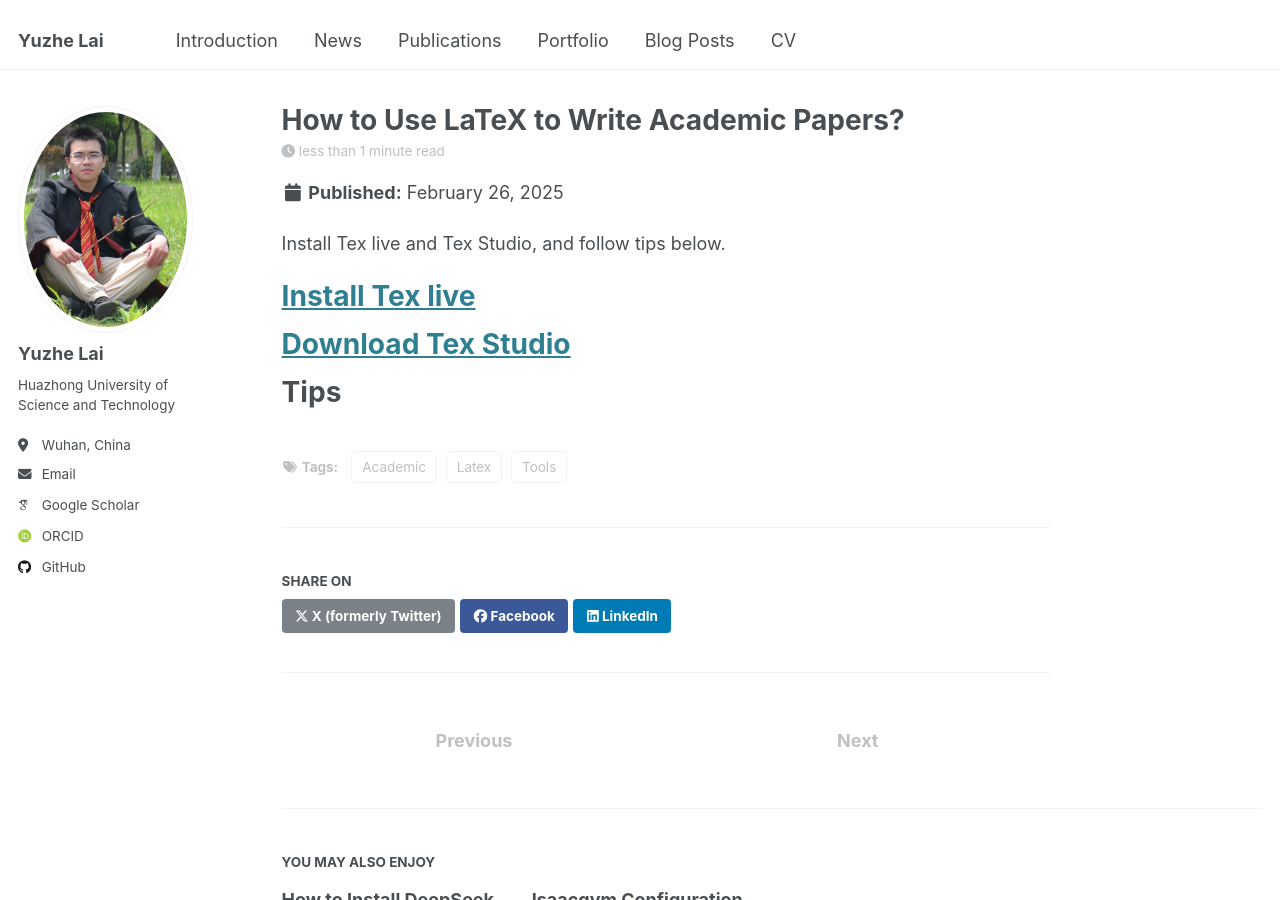
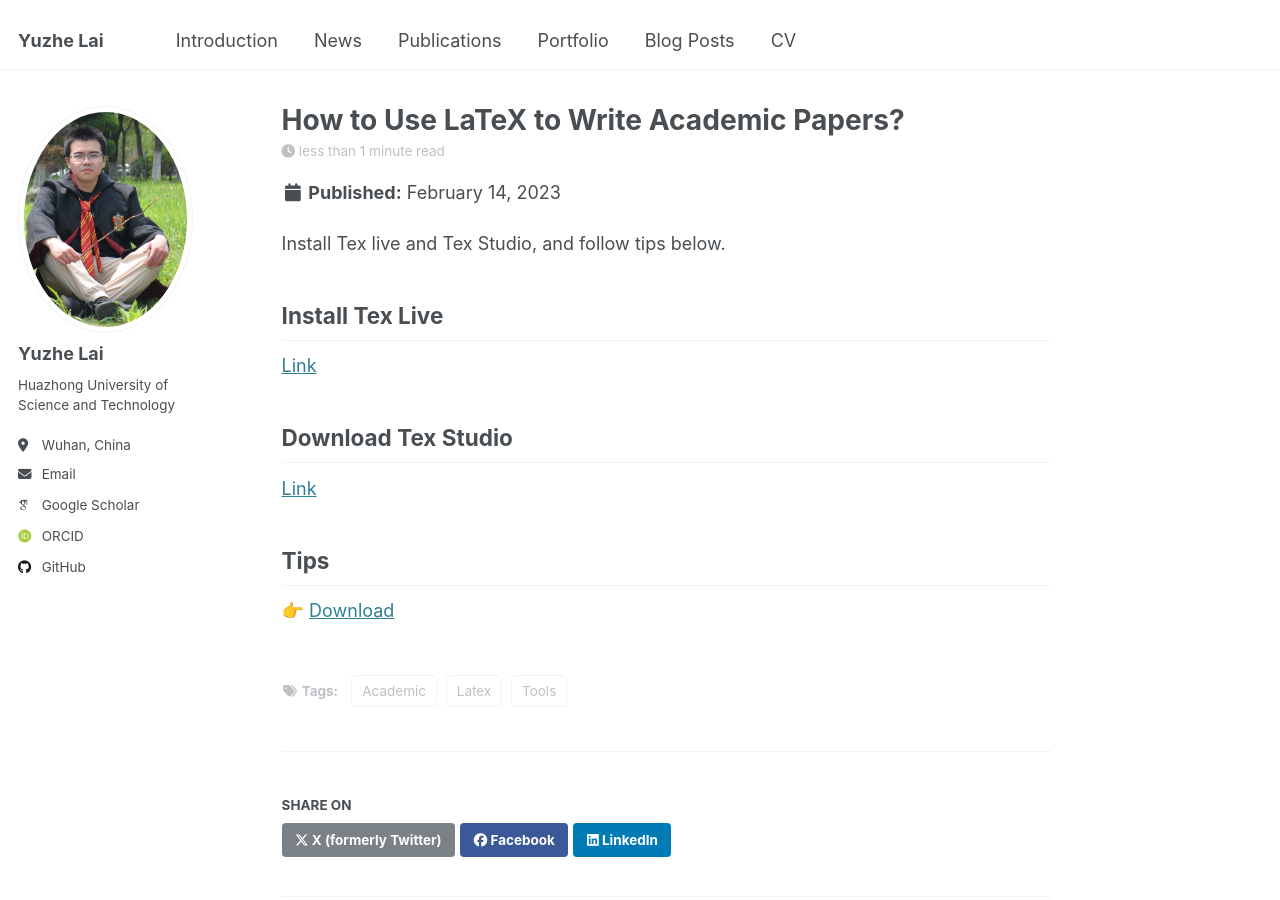
Before and after one commit to plague155/plague155.github.io, a Jekyll site: the page built from _posts/2011-08-14-blog-post-1.md, in a window 1280 px wide and 900 px high. Built offline with Jekyll 4.4.1, drawn with Linux system fonts in a browser that asks for light colours; some web fonts are replaced.

Commit message:
Update 2011-08-14-blog-post-1.md

```diff
--- a/_posts/2011-08-14-blog-post-1.md
+++ b/_posts/2011-08-14-blog-post-1.md
@@ -1,6 +1,6 @@
 ---
 title: 'How to Use LaTeX to Write Academic Papers?'
-date: 2025-02-26
+date: 2023-02-14
 permalink: /posts/2023/02/blog-post/
 tags:
   - Latex
@@ -11,8 +11,11 @@ tags:
 Install Tex live and Tex Studio, and follow tips below.
 
 
-# [Install Tex live](https://blog.csdn.net/Luan__Yu/article/details/143562703/)
+## Install Tex Live
+[Link](https://blog.csdn.net/Luan__Yu/article/details/143562703/)
 
-# [Download Tex Studio](https://www.texstudio.org/)
+## Download Tex Studio
+[Link](https://www.texstudio.org/)
 
-# Tips
+## Tips
+👉 [Download](/files/Tips.txt){:download="Tips.txt"}
```
